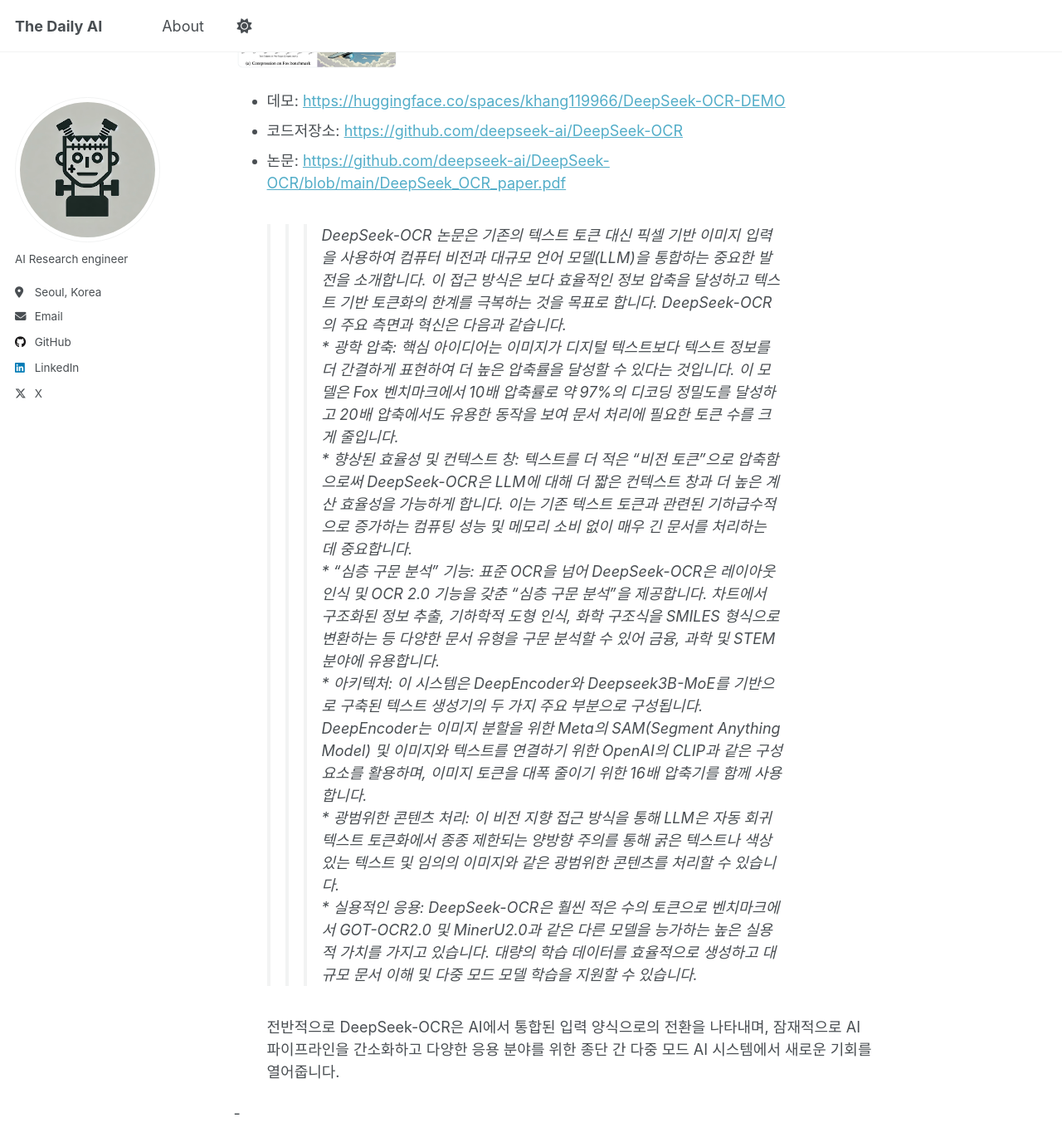
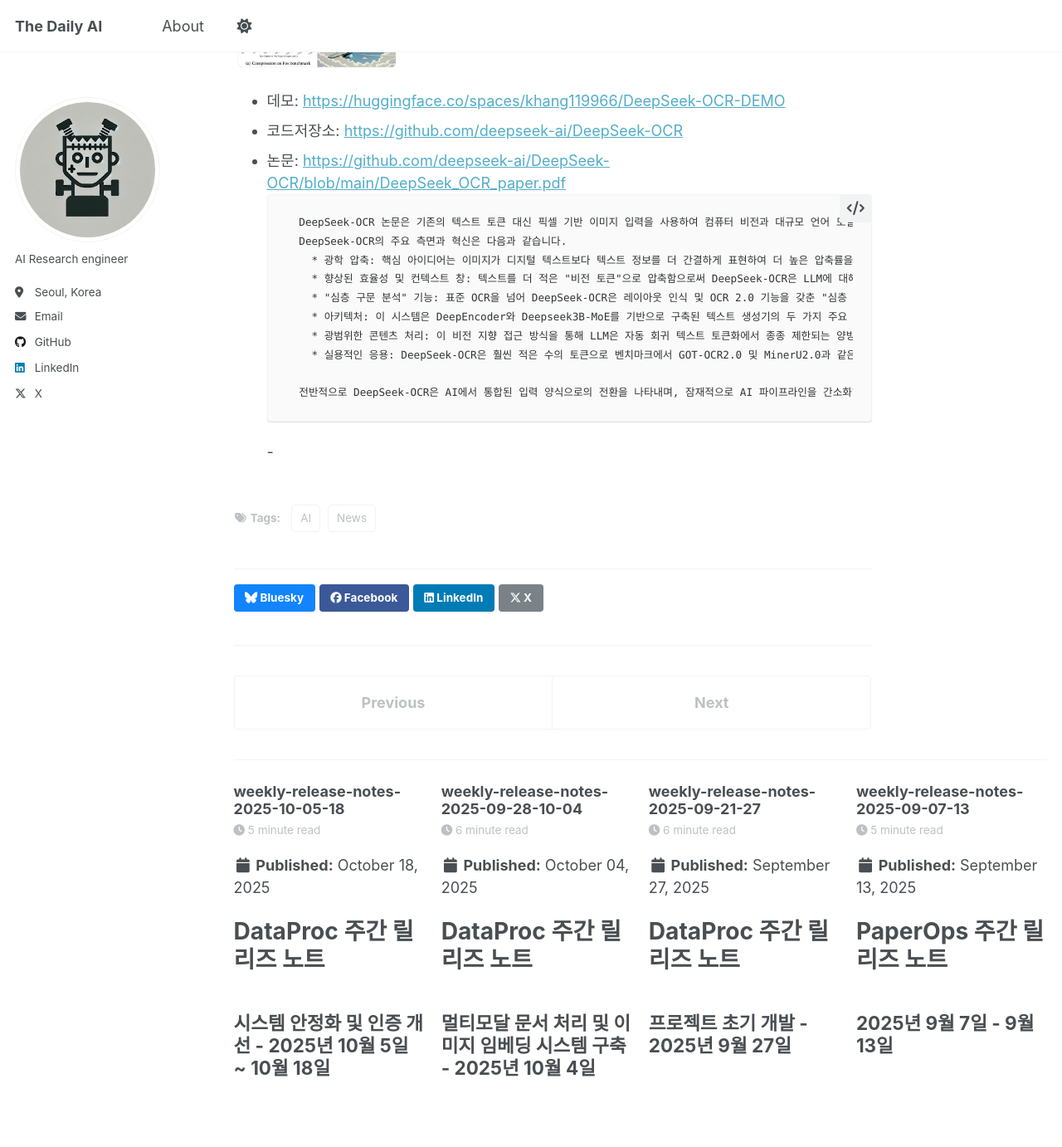
Before and after one commit to parameterfreak/parameterfreak.github.io, a Jekyll site: the page built from _posts/2025-10-22-ai-weekly-picks.md, in a window 1280 px wide and 1400 px high, scrolled down 2174 px. Shown: the top 1382 px of the window at 83% size. Built offline with Jekyll 4.4.1, drawn with Linux system fonts in a browser that asks for light colours; a script that is not in the unit is left out.

````diff
--- a/_posts/2025-10-22-ai-weekly-picks.md
+++ b/_posts/2025-10-22-ai-weekly-picks.md
@@ -42,7 +42,8 @@ tags:
 - 데모: [https://huggingface.co/spaces/khang119966/DeepSeek-OCR-DEMO](https://huggingface.co/spaces/khang119966/DeepSeek-OCR-DEMO)
 - 코드저장소: [https://github.com/deepseek-ai/DeepSeek-OCR](https://github.com/deepseek-ai/DeepSeek-OCR)
 - 논문: [https://github.com/deepseek-ai/DeepSeek-OCR/blob/main/DeepSeek_OCR_paper.pdf](https://github.com/deepseek-ai/DeepSeek-OCR/blob/main/DeepSeek_OCR_paper.pdf)
-    >>> DeepSeek-OCR 논문은 기존의 텍스트 토큰 대신 픽셀 기반 이미지 입력을 사용하여 컴퓨터 비전과 대규모 언어 모델(LLM)을 통합하는 중요한 발전을 소개합니다. 이 접근 방식은 보다 효율적인 정보 압축을 달성하고 텍스트 기반 토큰화의 한계를 극복하는 것을 목표로 합니다.
+    ```
+    DeepSeek-OCR 논문은 기존의 텍스트 토큰 대신 픽셀 기반 이미지 입력을 사용하여 컴퓨터 비전과 대규모 언어 모델(LLM)을 통합하는 중요한 발전을 소개합니다. 이 접근 방식은 보다 효율적인 정보 압축을 달성하고 텍스트 기반 토큰화의 한계를 극복하는 것을 목표로 합니다.
     DeepSeek-OCR의 주요 측면과 혁신은 다음과 같습니다.
       * 광학 압축: 핵심 아이디어는 이미지가 디지털 텍스트보다 텍스트 정보를 더 간결하게 표현하여 더 높은 압축률을 달성할 수 있다는 것입니다. 이 모델은 Fox 벤치마크에서 10배 압축률로 약 97%의 디코딩 정밀도를 달성하고 20배 압축에서도 유용한 동작을 보여 문서 처리에 필요한 토큰 수를 크게 줄입니다.
       * 향상된 효율성 및 컨텍스트 창: 텍스트를 더 적은 "비전 토큰"으로 압축함으로써 DeepSeek-OCR은 LLM에 대해 더 짧은 컨텍스트 창과 더 높은 계산 효율성을 가능하게 합니다. 이는 기존 텍스트 토큰과 관련된 기하급수적으로 증가하는 컴퓨팅 성능 및 메모리 소비 없이 매우 긴 문서를 처리하는 데 중요합니다.
@@ -52,5 +53,5 @@ tags:
       * 실용적인 응용: DeepSeek-OCR은 훨씬 적은 수의 토큰으로 벤치마크에서 GOT-OCR2.0 및 MinerU2.0과 같은 다른 모델을 능가하는 높은 실용적 가치를 가지고 있습니다. 대량의 학습 데이터를 효율적으로 생성하고 대규모 문서 이해 및 다중 모드 모델 학습을 지원할 수 있습니다.
 
     전반적으로 DeepSeek-OCR은 AI에서 통합된 입력 양식으로의 전환을 나타내며, 잠재적으로 AI 파이프라인을 간소화하고 다양한 응용 분야를 위한 종단 간 다중 모드 AI 시스템에서 새로운 기회를 열어줍니다.
-
+    ```
 -
````
